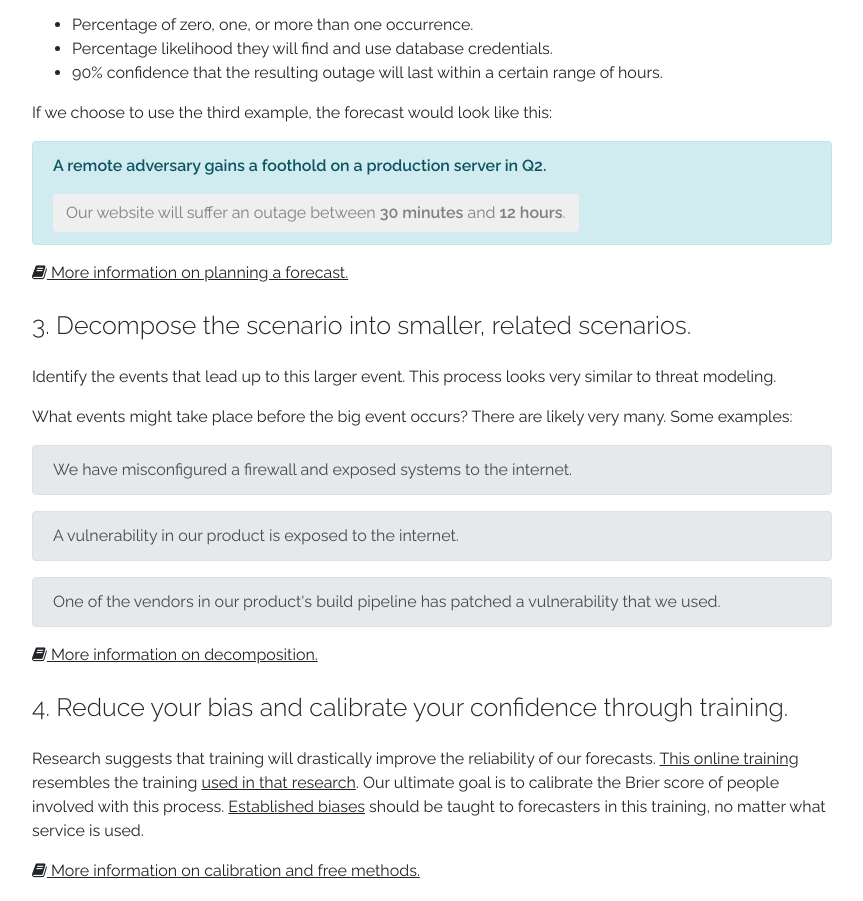
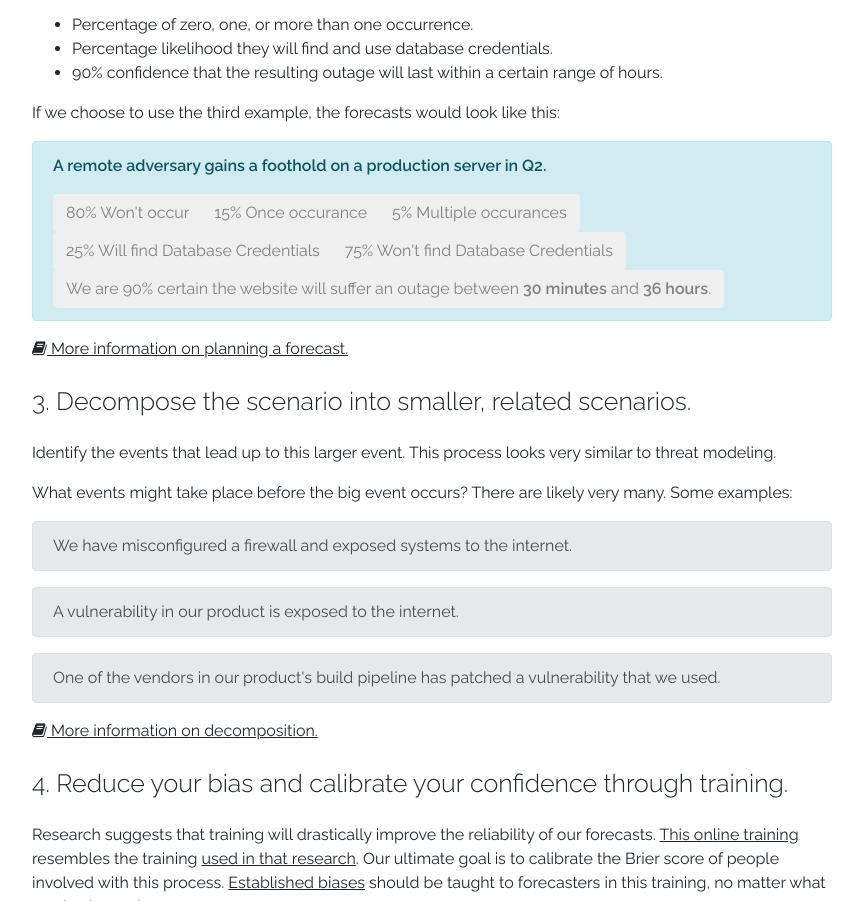
Before and after one commit to magoo/simple-risk-analysis, a plain HTML site: page index.html in a window 1280 px wide. Shown: the part 1303-2204 px from the top of the page, without its empty margins (208-1071 px from the left). Drawn offline with nearby package versions, Linux system fonts and the light colour scheme.

Commit message:
Further simplification

```diff
--- a/index.html
+++ b/index.html
@@ -96,12 +96,23 @@
               <li>Percentage likelihood they will find and use database credentials.</li>
               <li>90% confidence that the resulting outage will last within a certain range of hours. </li>
             </ul>
-            <p>If we choose to use the third example, the forecast would look like this:</p>
+            <p>If we choose to use the third example, the forecasts would look like this:</p>
             <div class="alert alert-info" role="alert">
               <p><strong>A remote adversary gains a foothold on a production server in Q2.</strong></p>
               <div class="btn-group" role="group" aria-label="Basic example">
-                <button type="button" class="btn btn-default">Our website will suffer an outage between <strong>30 minutes</strong> and <strong>12 hours</strong>.</button>
+                <button type="button" class="btn btn-default">80% Won't occur</button>
+                <button type="button" class="btn btn-default">15% Once occurance</button>
+                <button type="button" class="btn btn-default">5% Multiple occurances</button>
               </div>
+
+              <div class="btn-group" role="group" aria-label="Basic example">
+                <button type="button" class="btn btn-default">25% Will find Database Credentials</button>
+                <button type="button" class="btn btn-default">75% Won't find Database Credentials</button>
+              </div>
+              <div class="btn-group" role="group" aria-label="Basic example">
+                <button type="button" class="btn btn-default">We are 90% certain the website will suffer an outage between <strong>30 minutes</strong> and <strong>36 hours</strong>.</button>
+              </div>
+
             </div>
 
 
@@ -124,7 +135,7 @@
                     </div>
                     <p>You can also estimate whether an incident will become an initiating event for a larger attack.</p>
                     <div class="alert alert-info" role="alert">
-                      <strong>Malware has infected an employee with SRE permissions and credentials.</strong>
+                      <strong>Malware has landed on an employee laptop with SRE permissions and credentials.</strong>
                       <p>10% chance the adversary will go on to pivot throughout our network.</p>
                     </div>
 
```
